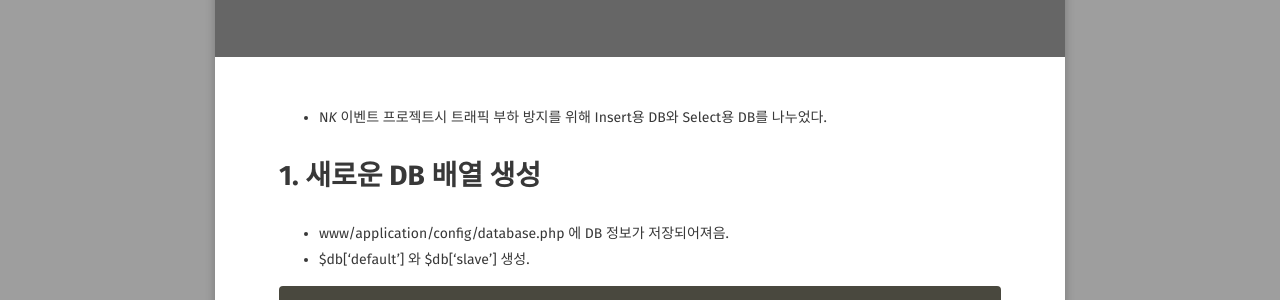
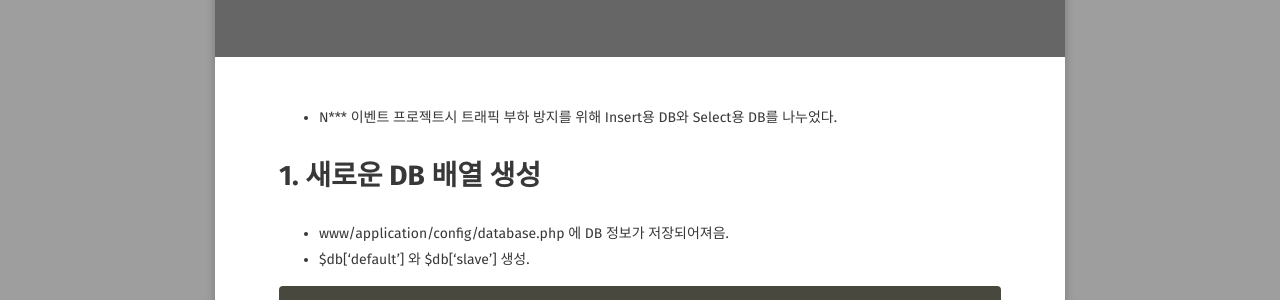
Before and after one commit to GayeonYoon/GayeonYoon.github.io, a Jekyll site: the page built from _posts/2021-08-06-DB-SELECT.md, in a window 1280 px wide and 900 px high, scrolled down 362 px. Shown: the part 151-451 px from the top of the window. Built offline with Jekyll 4.4.1, drawn with Linux system fonts in a browser that asks for light colours; some web fonts are replaced.

```diff
--- a/_posts/2021-08-06-DB-SELECT.md
+++ b/_posts/2021-08-06-DB-SELECT.md
@@ -9,7 +9,7 @@ ci: true
 feature: /assets/img/php_logo.jpg
 ---
 
-* N*K* 이벤트 프로젝트시 트래픽 부하 방지를 위해 Insert용 DB와 Select용 DB를 나누었다.
+* N*** 이벤트 프로젝트시 트래픽 부하 방지를 위해 Insert용 DB와 Select용 DB를 나누었다.
 
 
 # 1. 새로운 DB 배열 생성
```
